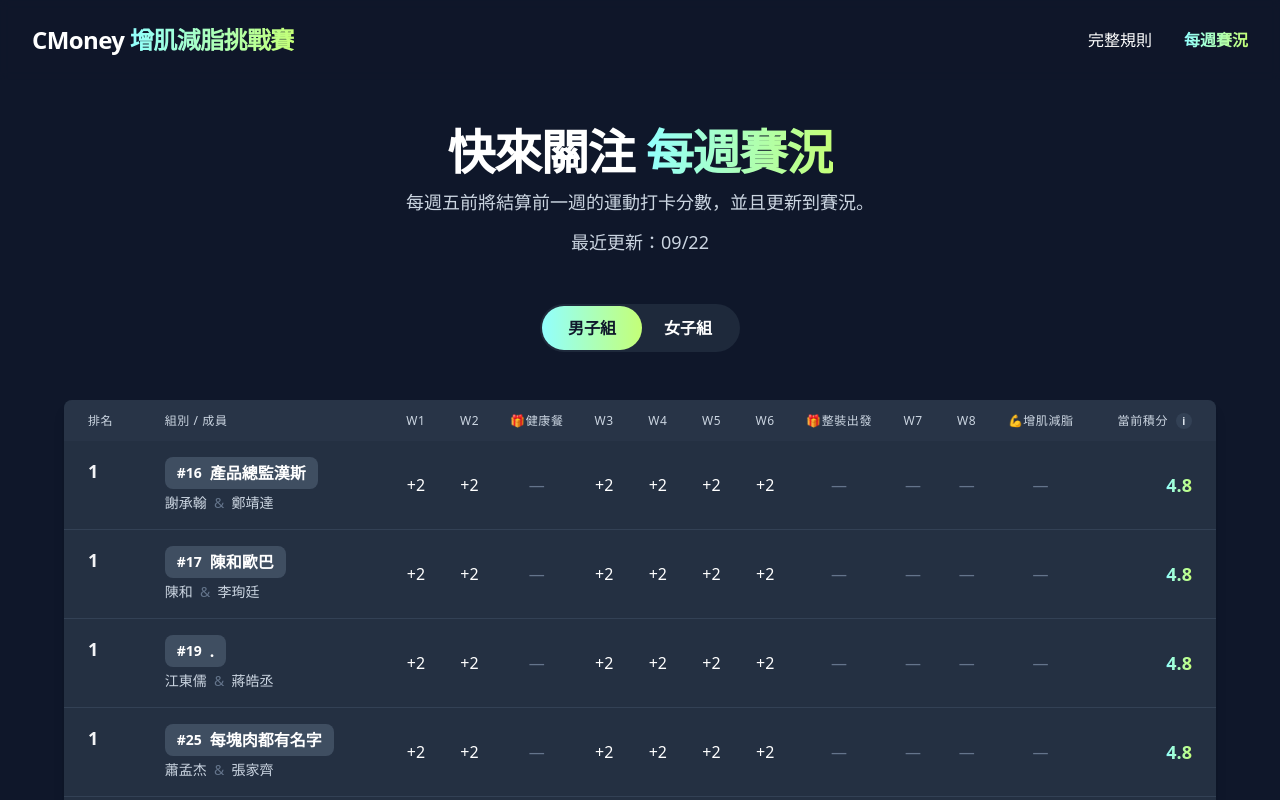
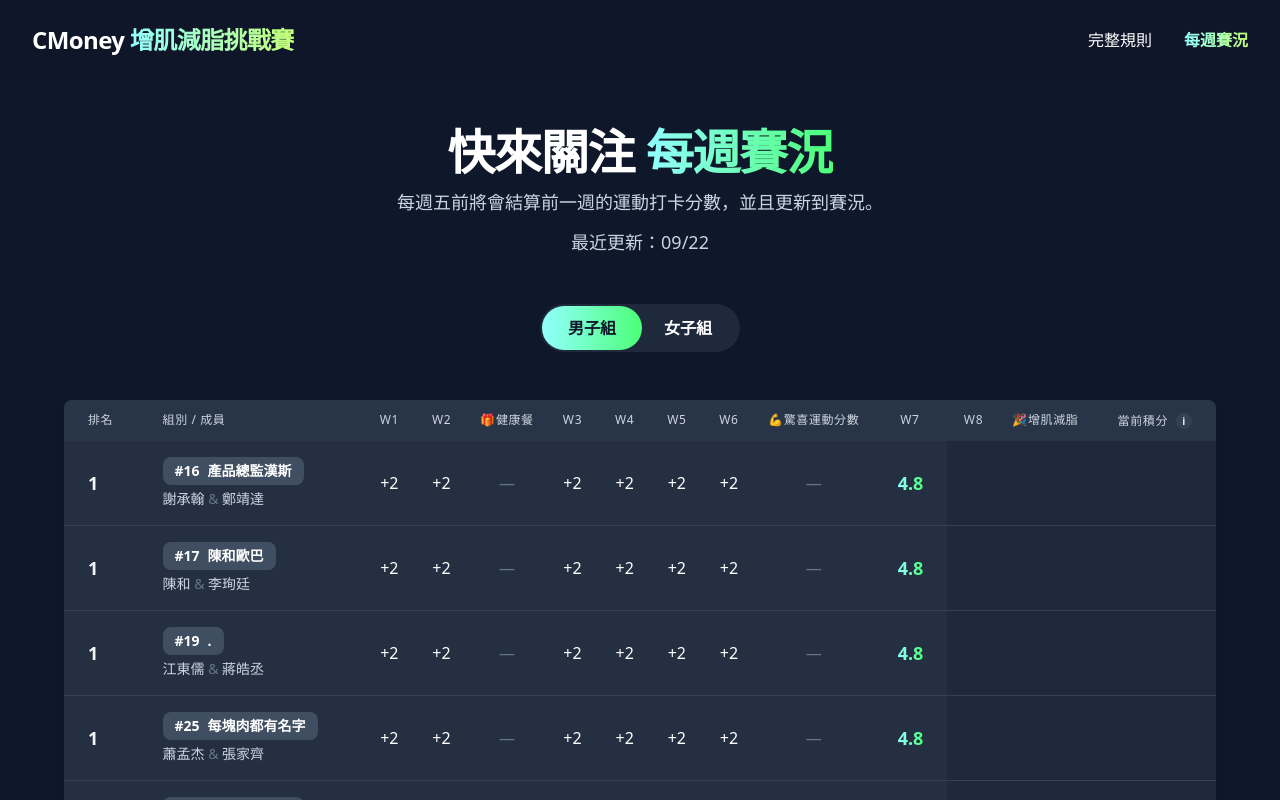
Before and after one commit to LouieWeng/cmoney-fitness-challenge, a React (Vite) app: page / in a window 1280 px wide. Both pictures are taken after a click on the button "每週賽況". Shown: the top 800 px of the page. Built offline with nearby package versions, Linux system fonts and the light colour scheme.

Commit message:
Update RankingPage.tsx

```diff
--- a/pages/RankingPage.tsx
+++ b/pages/RankingPage.tsx
@@ -13,105 +13,95 @@ const getTrophyIcon = (rank: number) => {
 };
 
 const gradientText =
-  'bg-gradient-to-r from-[#92FFFE] to-[#C4FF77] text-transparent bg-clip-text';
+  'bg-gradient-to-r from-[#92FFFE] to-[#4CFF77] text-transparent bg-clip-text';
 
 const WEEK_COUNT = 8;
 
-/** 額外欄位：在 W2, W6 與 W8 後各插入一欄 */
+/** 額外欄位: 在 W2, W6 與 W8 後插入一欄 */
 type ExtraCol = { afterWeek: number; key: string; header: React.ReactNode };
 const EXTRA_COLS: ExtraCol[] = [
   { afterWeek: 2, key: 'bonus2', header: <span role="img" aria-label="bonus2">🎁健康餐</span> },
-  { afterWeek: 6, key: 'bonus6', header: <span role="img" aria-label="bonus6">🎁整裝出發</span> },
-  { afterWeek: 8, key: 'bonus8', header: <span role="img" aria-label="bonus8">💪增肌減脂</span> },
+  { afterWeek: 6, key: 'bonus6', header: <span role="img" aria-label="bonus6">💪驚喜運動分數</span> },
+  { afterWeek: 8, key: 'bonus8', header: <span role="img" aria-label="bonus8">🎉增肌減脂</span> },
 ];
 
-/** 「未填 / 特殊值」判斷：缺席、null、-1、或字串 "-" 視為待填 */
+/** 未填 / 特殊值判斷: 空值, null, -1 或字串 "-" 視為待填 */
 const isPending = (v: unknown) =>
-  v === undefined ||
-  v === null ||
-  v === -1 ||
-  (typeof v === 'string' && v.trim() === '-');
+  v === undefined || v === null || v === -1 || (typeof v === 'string' && v.trim() === '-');
 
-/** 取回 W1~W8 的「原始值」（保留待填狀態） */
-const getWeeklyRaw = (t: Team): unknown[] => {
+/** 取得 W1-W8 的原始值 (保留待填狀況) */
+const getWeekLyRaw = (t: Team): unknown[] => {
   const anyT = t as any;
-  let arr: unknown[] | undefined = anyT.weekly || anyT.weeks || anyT.exerciseWeeks;
+  const arr: unknown[] | undefined = anyT.weekly || anyT.weeks || anyT.exerciseWeeks;
   if (!Array.isArray(arr)) {
-    const keys = ['w1','w2','w3','w4','w5','w6','w7','w8'];
-    if (keys.some(k => k in anyT)) arr = keys.map(k => anyT[k]);
+    const keys = ['w1', 'w2', 'w3', 'w4', 'w5', 'w6', 'w7', 'w8'];
+    if (keys.some(k => k in anyT)) {
+      return keys.map(k => anyT[k]);
     }
-  return Array.from({ length: WEEK_COUNT }, (_, i) => (arr ? arr[i] : undefined));
+    return Array.from({ length: WEEK_COUNT }, (_, i) => arr ? arr[i] : undefined);
+  }
+  return arr;
 };
 
-/** 顯示：若待填顯示灰色 "—"，否則顯示 +數字 */
+/** 顯示數值 (待填顯示 0) */
 const renderCell = (v: unknown) =>
-  isPending(v)
-    ? <span className="text-slate-500">—</span>
-    : <>+{Number(v) || 0}</>;
+  isPending(v) ? <span className="text-slate-500">—</span> : <>+{Number(v) || 0}</>;
 
-/** 轉數字：待填視為 0 */
+/** 轉成數字 (待填為 0) */
 const toNum = (v: unknown) => (isPending(v) ? 0 : Number(v) || 0);
 
-/** 額外欄位原始值／數值 */
+/** 取得額外欄位的原始值 / 數字 */
 const getExtraRaw = (t: Team, key: string): unknown => (t as any)[key];
 const getExtraNum = (t: Team, key: string): number => toNum(getExtraRaw(t, key));
 
-/** 新公式：
- * 當前積分 = (W1~W8 + bonusW2 + bonusW6) 的總和 × 0.4 ＋ (bonusW8) × 0.6
- * （待填值不計入＝當作 0）
- */
+/** 總分計算 = (W1~W8 + bonus2 + bonus6) 的總和 × 0.4 + (bonus8) × 0.6 */
 const calcTotal = (t: Team): number => {
-  const weeklySum = getWeeklyRaw(t).reduce((s, v) => s + toNum(v), 0);
+  const weeklySum = getWeekLyRaw(t).reduce((s, v) => s + toNum(v), 0);
   const bonus2 = getExtraNum(t, 'bonus2');
   const bonus6 = getExtraNum(t, 'bonus6');
   const bonus8 = getExtraNum(t, 'bonus8');
   return (weeklySum + bonus2 + bonus6) * 0.4 + bonus8 * 0.6;
 };
 
-/** 四捨五入到 1 位小數 */
+/** 四捨五入到小數一位 */
 const format1 = (n: number) => (Math.round(n * 10) / 10).toFixed(1);
 
 const RankingPage: React.FC = () => {
   const [gender, setGender] = useState<'male' | 'female'>('male');
   const [showScoreTip, setShowScoreTip] = useState(false);
 
-  const filteredTeams = TEAMS_DATA
-    .filter((team) => team.gender === gender)
-    .sort((a, b) => calcTotal(b) - calcTotal(a));
+  const filteredTeams = TEAMS_DATA.filter(team => team.gender === gender);
+  filteredTeams.sort((a, b) => calcTotal(b) - calcTotal(a));
 
-  const withRanks = filteredTeams.reduce(
-    (acc: Array<{ team: Team; rank: number }>, team, i) => {
+  const withRanks = filteredTeams.reduce((acc: Array<{ team: Team; rank: number }>, team, i) => {
     const prev = acc[i - 1];
-      const rank =
-        i > 0 && prev && calcTotal(team) === calcTotal(prev.team) ? prev.rank : i + 1;
+    const rank = i > 0 && calcTotal(team) === calcTotal(prev.team) ? prev.rank : i + 1;
     acc.push({ team, rank });
     return acc;
-    },
-    []
-  );
+  }, []);
 
-  const top3Count = withRanks.filter((r) => r.rank <= 3).length;
+  const top3Count = withRanks.filter(r => r.rank <= 3).length;
 
   return (
     <div className="space-y-12">
-      {/* ====== 標題 ====== */}
+      {/* 標題區塊 */}
       <section className="text-center">
         <h1 className="text-4xl md:text-5xl font-extrabold tracking-tight text-white">
           快來關注 <span className={gradientText}>每週賽況</span>
         </h1>
         <p className="mt-3 max-w-2xl mx-auto text-lg text-slate-300">
-          每週五前將結算前一週的運動打卡分數，並且更新到賽況。
+          每週五前將會結算前一週的運動打卡分數，並且更新到賽況。
         </p>
         <p className="mt-3 max-w-2xl mx-auto text-lg text-slate-300">
           最近更新：09/22
         </p>
       </section>
 
-      {/* ====== 男女子組頁籤 ====== */}
+      {/* 性別切換 */}
       <div className="flex justify-center">
         <div className="relative inline-flex bg-slate-800 p-1 rounded-full">
           <div
-            className={`absolute inset-[2px] w-1/2 rounded-full bg-gradient-to-r from-[#92FFFE] to-[#C4FF77] transition-transform duration-300 ease-in-out ${
+            className={`absolute inset-[2px] w-1/2 rounded-full bg-gradient-to-r from-[#92FFFE] to-[#4CFF77] transition-transform duration-300 ease-in-out ${
               gender === 'female' ? 'translate-x-[calc(100%-4px)]' : 'translate-x-0'
             }`}
           />
@@ -125,7 +115,7 @@ const RankingPage: React.FC = () => {
           </button>
           <button
             onClick={() => setGender('female')}
-            className={`relative z-10 px-6 py-2 text-center font-bold rounded.full min-w-[96px] transition ${
+            className={`relative z-10 px-6 py-2 text-center font-bold rounded-full min-w-[96px] transition ${
               gender === 'female' ? 'text-slate-900' : 'text-white'
             }`}
           >
@@ -134,7 +124,7 @@ const RankingPage: React.FC = () => {
         </div>
       </div>
 
-      {/* ====== table 區塊 ====== */}
+      {/* table 區塊 */}
       <section className="max-w-6xl mx-auto">
         <div className="bg-slate-800 shadow-lg rounded-lg overflow-hidden">
           <div className="overflow-x-auto">
@@ -148,69 +138,56 @@ const RankingPage: React.FC = () => {
                     組別 / 成員
                   </th>
 
-                  {/* W1~W8 ＋ 在 W2、W8 後插入額外欄位 */}
-                  {Array.from({ length: WEEK_COUNT }, (_, i) => i + 1).map((wk) => {
-                    if (wk === 6) {
-                      console.log('wk=6 extras →', EXTRA_COLS.filter(ec => ec.afterWeek === 6));
-                    }
-                    return (
+                  {/* W1~W8 ＋ 在 W2、W6、W8 後插入額外欄位 */}
+                  {Array.from({ length: WEEK_COUNT }, (_, i) => i + 1).map((wk) => (
                     <React.Fragment key={`h-w${wk}`}>
                       <th className="px-4 py-3 text-center text-xs font-medium text-slate-300 uppercase tracking-wider">
                         W{wk}
                       </th>
-                        {EXTRA_COLS.filter(ec => ec.afterWeek === wk).map((ec) => (
+                      {EXTRA_COLS.filter(ec => Number(ec.afterWeek) === wk).map((ec) => (
                         <th
-                            key={`h-extra-${ec.key}`}
+                          key={`h-extra${ec.key}`}
                           className="px-3 py-3 text-center text-xs font-medium text-slate-300 uppercase tracking-wider"
                         >
                           {ec.header}
                         </th>
                       ))}
                     </React.Fragment>
-                    );
-                  })}
-
+                  ))}
 
                   <th className="px-6 py-3 text-right text-xs font-medium text-slate-300 uppercase tracking-wider">
                     <span className="align-middle">當前積分</span>
                     <span className="relative inline-block ml-2 align-middle">
                       <button
                         type="button"
-                        onClick={() => setShowScoreTip((v) => !v)}
+                        onClick={() => setShowScoreTip(v => !v)}
                         onBlur={() => setShowScoreTip(false)}
-                        className="align-middle inline-flex items-center justify-center w-4 h-4 rounded-full bg-slate-700 text-slate-200 text-[10px] font-bold"
-                        aria-label="顯示說明"
+                        className="align-middle flex items-center justify-center w-4 h-4 rounded-full bg-slate-700 text-slate-200 text-[10px] font-bold"
+                        aria-label="顯示積分說明"
                         aria-expanded={showScoreTip}
                       >
                         i
                       </button>
                       {showScoreTip && (
-                        <div className="absolute right-0 mt-2 w-80 text-left whitespace-normal bg-slate-900 text-slate-100 text-xs px-3 py-2 rounded-md shadow-lg ring-1 ring-slate-700 z-50">
-                          當前積分 = (W1~W8運動打卡 + 🎁驚喜任務) 的總和 × 40% ＋ (💪增肌減脂分數) × 60%
+                        <div className="absolute right-0 mt-2 w-80 text-left whitespace-normal bg-slate-900 text-slate-100 text-xs px-3 py-2 rounded-md shadow-lg ring-1 ring-slate-700">
+                          當前積分 = (W1~W8運動打卡分數 + 🎁健康餐分數 + 💪驚喜運動分數) × 40% + (🎉增肌減脂分數) × 60%
                         </div>
                       )}
                     </span>
                   </th>
                 </tr>
               </thead>
-
               <tbody className="bg-slate-800 divide-y divide-slate-700">
                 {withRanks.map(({ team, rank }) => {
-                  const weeklyRaw = getWeeklyRaw(team);
+                  const weekLyRaw = getWeekLyRaw(team);
                   return (
                     <tr key={team.id} className={rank <= 3 ? 'bg-slate-700/30' : ''}>
-                      {/* 排名 */}
-                      {/*<td className="px-6 py-4 whitespace-nowrap text-lg font-bold">
-                        {rank <= 3 && top3Count <= 5 ? getTrophyIcon(rank) : null}
-                        <span className="hidden sm:inline">{rank}</span>
-                      </td>*/}
-                      <td className="px-6 py-4 whitespace-nowrap text-lg font-bold flex items-center gap-1">
+                      {/* 排名 / 獎盃 */}
+                      <td className="px-6 py-4 whitespace-nowrap text-lg font-bold">
                         {rank <= 3 && top3Count <= 5 ? getTrophyIcon(rank) : null}
                         <span>{rank}</span>
                       </td>
-
-
-                      {/* 組別 / 成員：把 #id + 隊名合併在同一個框 */}
+                      {/* 組別 / 成員 */}
                       <td className="px-6 py-4 text-white">
                         <div className="flex items-center gap-2 min-w-0">
                           <span
@@ -218,37 +195,31 @@ const RankingPage: React.FC = () => {
                             title={`#${team.id} ${team.name}`}
                           >
                             <span className="text-sm font-bold whitespace-nowrap">#{team.id}</span>
-                            <span className="text-sm sm:text-base font-semibold truncate">{team.name}</span>
+                            <span className="text-sm text-base font-semibold truncate">{team.name}</span>
                           </span>
                         </div>
-
-                        {/* 成員（維持原樣） */}
                         <div className="text-slate-300 text-sm mt-1">
                           {team.members.map((m, i) => (
                             <span key={i}>
                               {m}
-                              {i < team.members.length - 1 && (
-                                <span className="text-slate-500"> &nbsp;&amp;&nbsp; </span>
-                              )}
+                              {i < team.members.length - 1 && <span className="text-slate-500">&nbsp;&amp;&nbsp;</span>}
                             </span>
                           ))}
                         </div>
                       </td>
-
-
-                      {/* W1~W8 + 兩個額外欄位（帶灰色「—」顯示） */}
-                      {weeklyRaw.map((raw, idx) => {
+                      {/* W1-W8 + bonus */}
+                      {weekLyRaw.map((raw, idx) => {
                         const wk = idx + 1;
                         return (
                           <React.Fragment key={`${team.id}-w${wk}`}>
                             <td className="px-4 py-4 whitespace-nowrap text-white text-center">
                               {renderCell(raw)}
                             </td>
-                            {EXTRA_COLS.filter(ec => ec.afterWeek === wk).map((ec) => {
+                            {EXTRA_COLS.filter(ec => Number(ec.afterWeek) === wk).map((ec) => {
                               const rawExtra = getExtraRaw(team, ec.key);
                               return (
                                 <td
-                                  key={`${team.id}-extra-${ec.key}`}
+                                  key={`${team.id}_extra-${ec.key}`}
                                   className="px-3 py-4 whitespace-nowrap text-white text-center"
                                 >
                                   {renderCell(rawExtra)}
@@ -258,8 +229,7 @@ const RankingPage: React.FC = () => {
                           </React.Fragment>
                         );
                       })}
-
-                      {/* 當前積分（新公式） */}
+                      {/* 總分 */}
                       <td className="px-6 py-4 whitespace-nowrap text-right text-lg font-bold">
                         <span className={gradientText}>{format1(calcTotal(team))}</span>
                       </td>
@@ -270,9 +240,8 @@ const RankingPage: React.FC = () => {
             </table>
           </div>
         </div>
-
         <p className="text-center text-slate-400 mt-4 text-sm">
-          提醒：每週需確實完成3次運動打卡，並上傳認證照至雲端，審核通過才會認列積分。
+          提醒：每週需攜帶完成3天運動打卡，並上傳認證照至雲端，將經過審查才會認列積分。
         </p>
       </section>
 
@@ -280,16 +249,20 @@ const RankingPage: React.FC = () => {
       <section className="bg-slate-800 rounded-lg p-8">
         <div className="flex flex-col md:flex-row items-center justify-center md:justify-between gap-6">
           <div className="text-center md:text-left">
-                <h2 className="text-2xl font-bold text-white">看完排名忍不住想運動了嗎？快去運動打卡吧！</h2>
+            <h2 className="text-2xl font-bold text-white">賽事排名是不是很想趕快運動了嗎？快去運動打卡吧！</h2>
           </div>
           <div className="flex flex-col sm:flex-row gap-4 flex-shrink-0">
-                <a href={"https://drive.google.com/drive/u/0/folders/1d-JmO9mOgzwFn-2AMeuIUuh-IM_5qSrv"} target="_blank" rel="noopener noreferrer" className="inline-block bg-gradient-to-r from-[#92FFFE] to-[#C4FF77] text-slate-900 font-bold py-3 px-8 rounded-lg hover:brightness-110 transition-all">
+            <a
+              href="https://drive.google.com/drive/u/0/folders/1d-Jm09mOgzwFn-2AMeuIUuh-IM_5qSrv"
+              target="_blank"
+              rel="noopener noreferrer"
+              className="inline-block bg-gradient-to-r from-[#92FFFE] to-[#4CFF77] text-slate-900 font-bold py-2 px-4 rounded-lg"
+            >
               上傳認證照
             </a>
           </div>
         </div>
       </section>
-
     </div>
   );
 };
```
Lines whose indentation alone changed are shown as unchanged.
